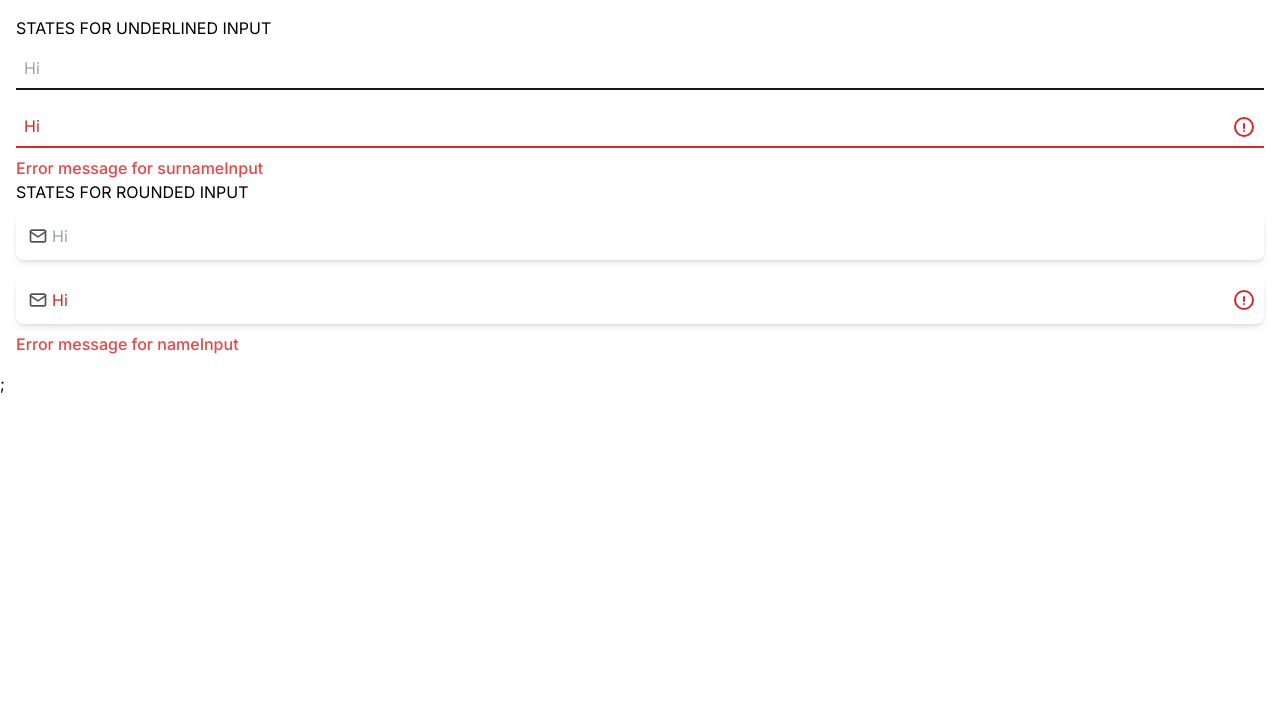
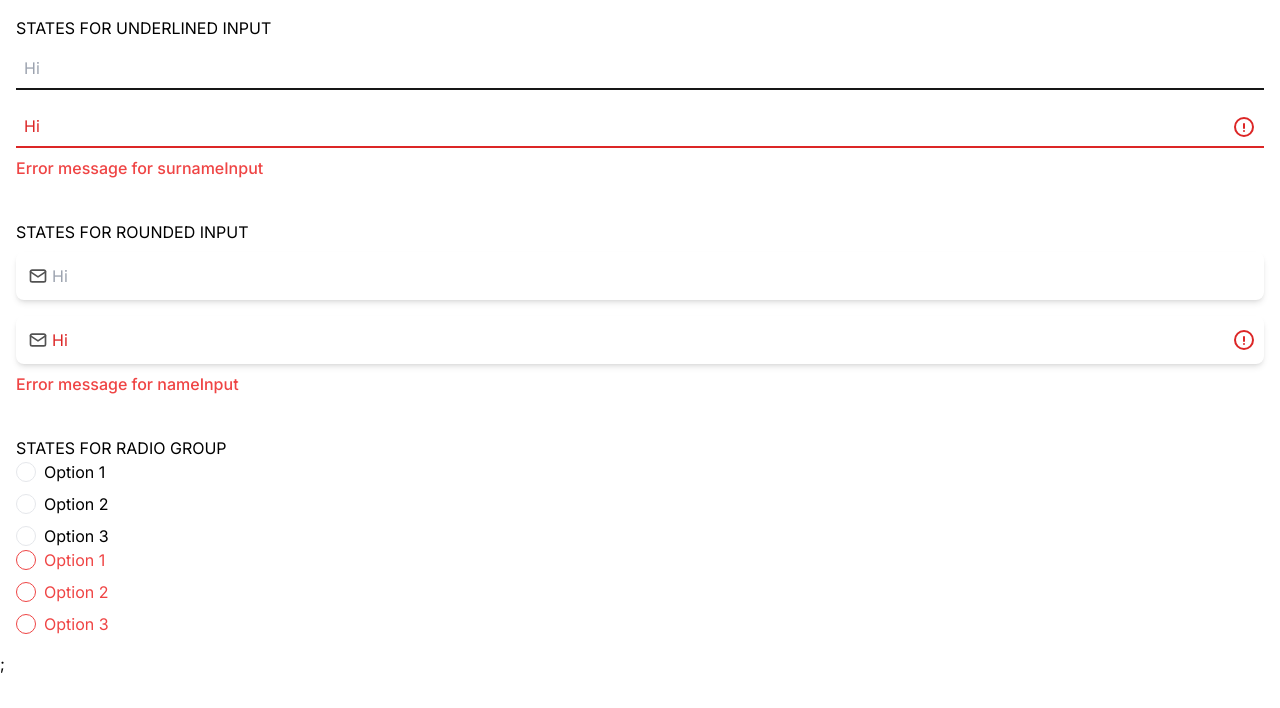
Before and after one commit to andrijantasevski/hackathons-platform, a Next.js app in the folder hackathon-project/: page / in a window 1280 px wide. Shown: the top 708 px of the page. Built offline with nearby package versions, Linux system fonts and the light colour scheme.

Commit message:
Added radio group input.

```diff
--- a/hackathon-project/package.json
+++ b/hackathon-project/package.json
@@ -9,6 +9,7 @@
     "lint": "next lint"
   },
   "dependencies": {
+    "@headlessui/react": "^1.7.14",
     "@tabler/icons-react": "^2.18.0",
     "@types/node": "20.1.3",
     "@types/react": "18.2.6",
--- a/hackathon-project/src/components/ui/InputRounded.tsx
+++ b/hackathon-project/src/components/ui/InputRounded.tsx
@@ -53,6 +53,6 @@ const InputRounded = forwardRef<HTMLInputElement, Props>(({ id, children, intent
   );
 });
 
-InputRounded.displayName = "Input";
+InputRounded.displayName = "InputRounded";
 
 export default InputRounded;
--- a/hackathon-project/src/components/ui/InputUnderlined.tsx
+++ b/hackathon-project/src/components/ui/InputUnderlined.tsx
@@ -49,6 +49,6 @@ const InputUnderlined = forwardRef<HTMLInputElement, Props>(({ id, children, int
   );
 });
 
-InputUnderlined.displayName = "Input";
+InputUnderlined.displayName = "InputUnderlined";
 
 export default InputUnderlined;
--- /dev/null
+++ b/hackathon-project/src/components/ui/RadioGroup.tsx
@@ -0,0 +1,33 @@
+import { RadioGroup } from "@headlessui/react";
+import { forwardRef, useState } from "react";
+
+interface Props {
+  intent: "primary" | "error";
+  radioGroupItems: {
+    value: string | number | boolean;
+    title: string;
+  }[];
+}
+
+const InputRadioGroup = forwardRef<HTMLInputElement, Props>(({ intent = "primary", radioGroupItems }, ref) => {
+  const [value, setValue] = useState();
+
+  return (
+    <RadioGroup ref={ref} value={value} onChange={setValue} className="flex flex-col gap-2">
+      {radioGroupItems.map((radioGroupItem, index) => (
+        <RadioGroup.Option key={index} className={`flex items-center gap-2 ${intent === "error" ? "text-red-500" : ""}`} value={radioGroupItem.value}>
+          {({ active, checked }) => (
+            <>
+              <div className={`flex h-5 w-5 items-center justify-center rounded-full border ${intent === "error" ? "border-red-500" : ""}`}>{checked && <div className={`h-3 w-3 rounded-full transition-colors ${intent === "error" ? "bg-red-500" : "bg-neutral-900"}`} />}</div>
+              {radioGroupItem.title}
+            </>
+          )}
+        </RadioGroup.Option>
+      ))}
+    </RadioGroup>
+  );
+});
+
+InputRadioGroup.displayName = "InputRadioGroup";
+
+export default InputRadioGroup;
--- a/hackathon-project/src/pages/index.tsx
+++ b/hackathon-project/src/pages/index.tsx
@@ -1,11 +1,13 @@
 import { Button } from "@/components/ui/Button";
 import InputRounded from "@/components/ui/InputRounded";
 import InputUnderlined from "@/components/ui/InputUnderlined";
+import InputRadioGroup from "@/components/ui/RadioGroup";
 import { IconMail } from "@tabler/icons-react";
 
 export default function Home() {
   return (
-    <main className="p-4">
+    <main className="flex flex-col gap-10 p-4">
+      <div>
         <div>STATES FOR UNDERLINED INPUT</div>
         <InputUnderlined intent="primary" errorMessage="Error message for nameInput" id="nameInput" type="text" placeholder="Hi">
           Label
@@ -14,6 +16,7 @@ export default function Home() {
         <InputUnderlined intent="error" errorMessage="Error message for surnameInput" id="surnameInput" type="text" placeholder="Hi">
           Hi
         </InputUnderlined>
+      </div>
 
       <div>
         <div>STATES FOR ROUNDED INPUT</div>
@@ -25,6 +28,27 @@ export default function Home() {
           Label
         </InputRounded>
       </div>
+
+      <div>
+        <div>STATES FOR RADIO GROUP</div>
+        <InputRadioGroup
+          intent="primary"
+          radioGroupItems={[
+            { title: "Option 1", value: "hi2" },
+            { title: "Option 2", value: "hi3" },
+            { title: "Option 3", value: "hi1" },
+          ]}
+        />
+
+        <InputRadioGroup
+          intent="error"
+          radioGroupItems={[
+            { title: "Option 1", value: "hi2" },
+            { title: "Option 2", value: "hi3" },
+            { title: "Option 3", value: "hi1" },
+          ]}
+        />
+      </div>
     </main>
   );
 }
```
Also changed, not shown: 1 other file (tests, documents, lock files or other folders). Lines whose indentation alone changed are shown as unchanged.
